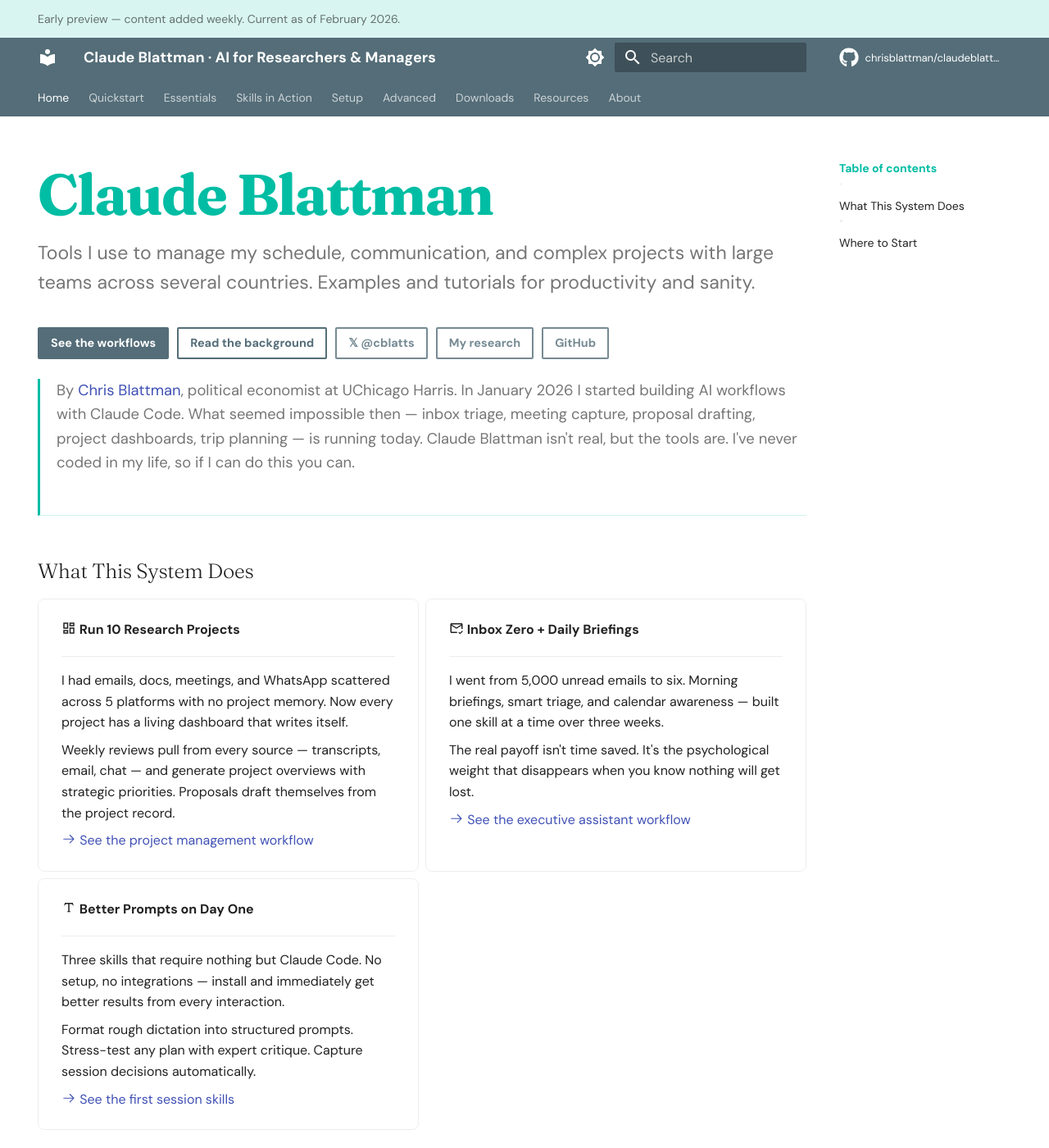
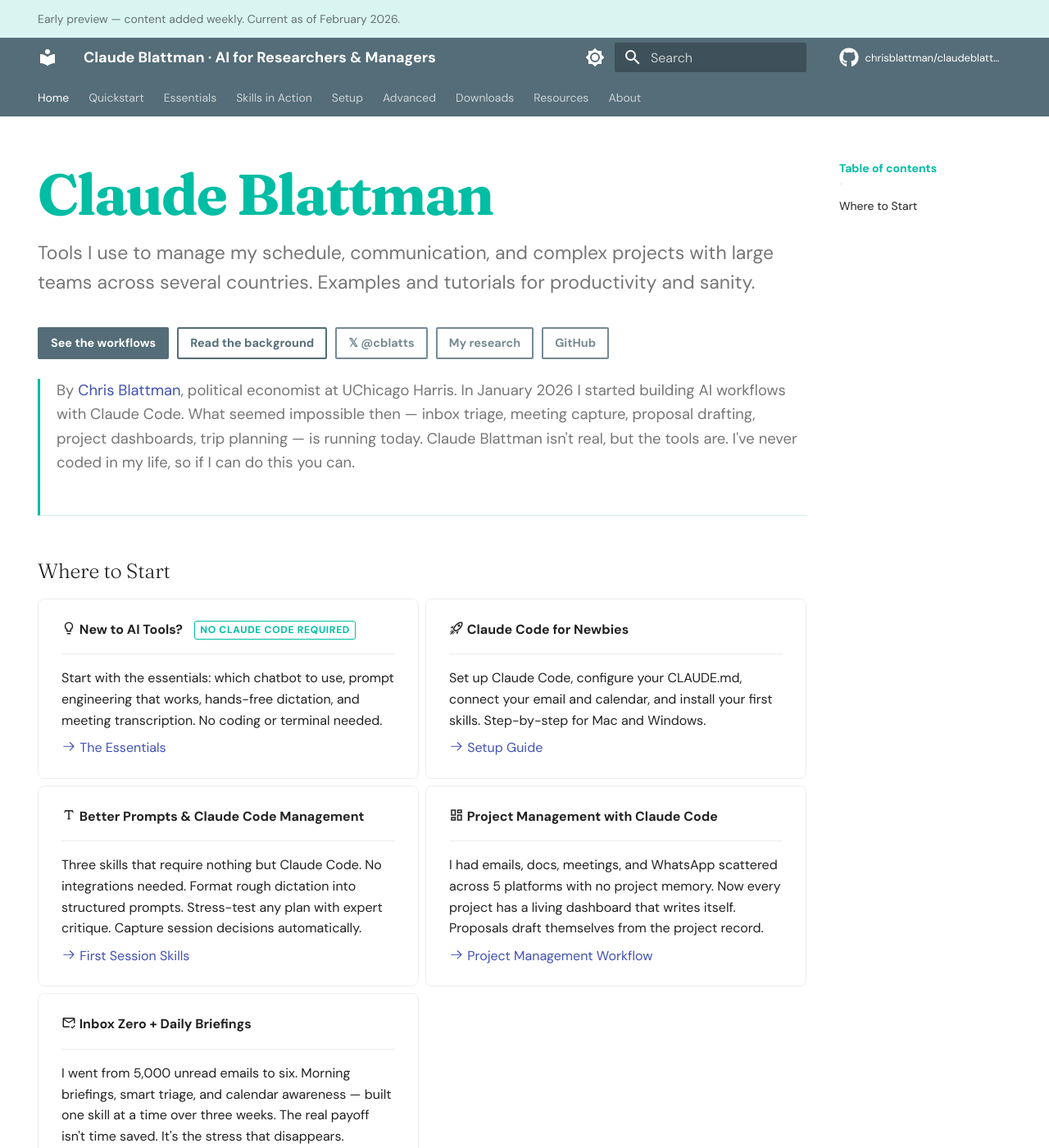
Before and after one commit to XiongfeiLi6/claudeblattman, an MkDocs documentation site: the page built from docs/index.md, in a window 1280 px wide and 1400 px high. Shown: the whole window at 82% size. Built offline with MkDocs 1.6.1 and Material for MkDocs 9.7.7, drawn with Linux system fonts in a browser that asks for light colours; comment, search, counter and statistics services are not loaded; some of the changed text lies outside the part shown.

Commit message:
Consolidate homepage into single card grid with reordered paths
- Merged "What This System Does" and "Where to Start" into one section
- Reordered: New to AI → Claude Code newbies → Better prompts →
  Project management → Inbox zero
- Added teal "No Claude Code required" badge on first card
- Added .badge-teal CSS class

Co-Authored-By: Claude Opus 4.6 <noreply@anthropic.com>

```diff
--- a/docs/index.md
+++ b/docs/index.md
@@ -19,55 +19,19 @@ hide:
 By [Chris Blattman](https://chrisblattman.com), political economist at UChicago Harris. In January 2026 I started building AI workflows with Claude Code. What seemed impossible then — inbox triage, meeting capture, proposal drafting, project dashboards, trip planning — is running today. Claude Blattman isn't real, but the tools are. I've never coded in my life, so if I can do this you can.
 </div>
 
-## What This System Does
-
-<div class="grid cards" markdown>
-
--   **:material-view-dashboard-outline: Run 10 Research Projects**{ .lg }
-
-    ---
-
-    I had emails, docs, meetings, and WhatsApp scattered across 5 platforms with no project memory. Now every project has a living dashboard that writes itself.
-
-    Weekly reviews pull from every source — transcripts, email, chat — and generate project overviews with strategic priorities. Proposals draft themselves from the project record.
-
-    [:octicons-arrow-right-24: See the project management workflow](workflows/project-management.md)
-
--   **:material-email-check-outline: Inbox Zero + Daily Briefings**{ .lg }
-
-    ---
-
-    I went from 5,000 unread emails to six. Morning briefings, smart triage, and calendar awareness — built one skill at a time over three weeks.
-
-    The real payoff isn't time saved. It's the psychological weight that disappears when you know nothing will get lost.
-
-    [:octicons-arrow-right-24: See the executive assistant workflow](toolkit/executive-assistant.md)
-
--   **:material-format-text: Better Prompts on Day One**{ .lg }
-
-    ---
-
-    Three skills that require nothing but Claude Code. No setup, no integrations — install and immediately get better results from every interaction.
-
-    Format rough dictation into structured prompts. Stress-test any plan with expert critique. Capture session decisions automatically.
-
-    [:octicons-arrow-right-24: See the first session skills](workflows/first-session-skills.md)
-
-</div>
-
 ## Where to Start
 
 <div class="grid cards" markdown>
 
--   **:material-lightbulb-outline: New to AI tools?**
+-   **:material-lightbulb-outline: New to AI Tools?** <span class="badge-teal">No Claude Code required</span>
 
     ---
 
-    Start with the essentials: which chatbot to use, prompt engineering that works, hands-free dictation, and meeting transcription. No coding or terminal required.
+    Start with the essentials: which chatbot to use, prompt engineering that works, hands-free dictation, and meeting transcription. No coding or terminal needed.
 
     [:octicons-arrow-right-24: The Essentials](essentials/index.md)
 
--   **:material-rocket-launch-outline: Ready to install Claude Code?**
+-   **:material-rocket-launch-outline: Claude Code for Newbies**
 
     ---
 
@@ -75,4 +39,28 @@ By [Chris Blattman](https://chrisblattman.com), political economist at UChicago
 
     [:octicons-arrow-right-24: Setup Guide](setup/index.md)
 
+-   **:material-format-text: Better Prompts & Claude Code Management**
+
+    ---
+
+    Three skills that require nothing but Claude Code. No integrations needed. Format rough dictation into structured prompts. Stress-test any plan with expert critique. Capture session decisions automatically.
+
+    [:octicons-arrow-right-24: First Session Skills](workflows/first-session-skills.md)
+
+-   **:material-view-dashboard-outline: Project Management with Claude Code**
+
+    ---
+
+    I had emails, docs, meetings, and WhatsApp scattered across 5 platforms with no project memory. Now every project has a living dashboard that writes itself. Proposals draft themselves from the project record.
+
+    [:octicons-arrow-right-24: Project Management Workflow](workflows/project-management.md)
+
+-   **:material-email-check-outline: Inbox Zero + Daily Briefings**
+
+    ---
+
+    I went from 5,000 unread emails to six. Morning briefings, smart triage, and calendar awareness — built one skill at a time over three weeks. The real payoff isn't time saved. It's the stress that disappears.
+
+    [:octicons-arrow-right-24: Executive Assistant Workflow](toolkit/executive-assistant.md)
+
 </div>
--- a/docs/stylesheets/extra.css
+++ b/docs/stylesheets/extra.css
@@ -76,6 +76,21 @@ h1, h2 {
   padding: 2px 6px;
   margin-bottom: 0.75rem;
   opacity: 0.85;
+}
+
+/* Teal inline badge for cards */
+.badge-teal {
+  display: inline-block;
+  font-size: 0.6rem;
+  font-weight: 700;
+  letter-spacing: 0.06em;
+  text-transform: uppercase;
+  color: var(--md-accent-fg-color);
+  border: 1.5px solid var(--md-accent-fg-color);
+  border-radius: 3px;
+  padding: 1px 6px;
+  margin-left: 0.5rem;
+  vertical-align: middle;
 }
 
 /* "Start here" badge — visually distinct from Early access */
```
